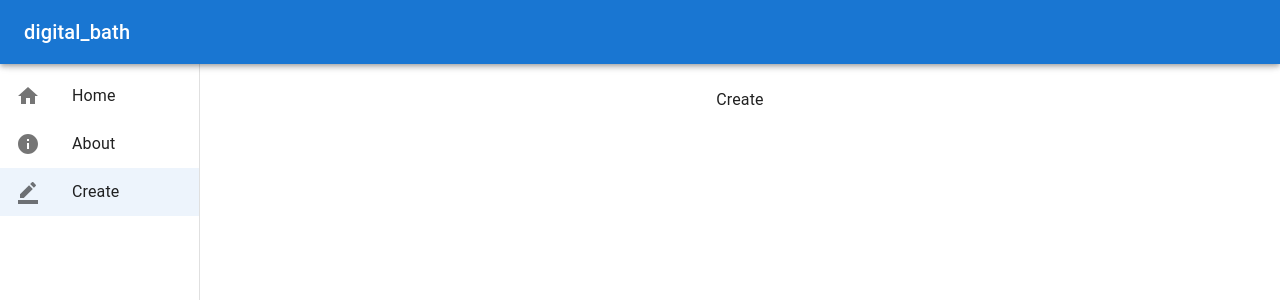
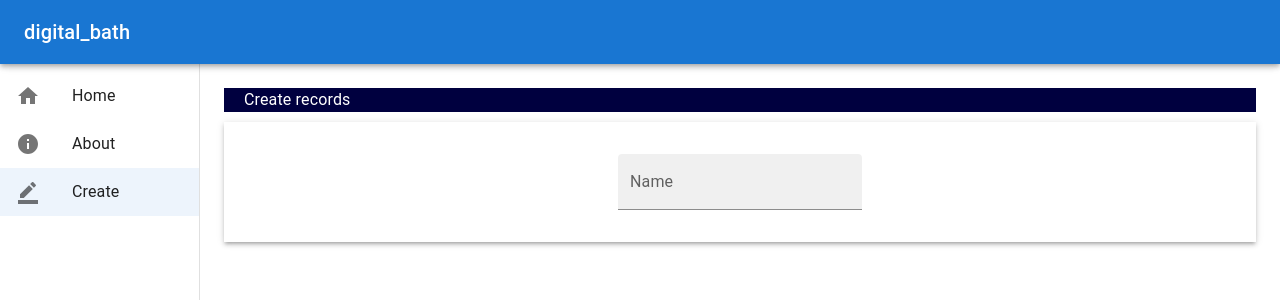
Before and after one commit to PatSternberg/digipenpal, a React (Create React App) app in the folder frontend/: page /create in a window 1280 px wide. Shown: the top 300 px of the page. Built offline with nearby package versions, Linux system fonts and the light colour scheme.

Commit message:
Add first form to frontend create page

```diff
--- a/frontend/package.json
+++ b/frontend/package.json
@@ -7,11 +7,13 @@
     "@emotion/styled": "^11.11.5",
     "@mui/icons-material": "^5.15.15",
     "@mui/material": "^5.15.15",
+    "@mui/x-date-pickers": "^7.1.1",
     "@testing-library/jest-dom": "^5.17.0",
     "@testing-library/react": "^13.4.0",
     "@testing-library/user-event": "^13.5.0",
     "react": "^18.2.0",
     "react-dom": "^18.2.0",
+    "react-hook-form": "^7.51.2",
     "react-router-dom": "^6.22.3",
     "react-scripts": "5.0.1",
     "web-vitals": "^2.1.4"
--- a/frontend/src/components/Create.js
+++ b/frontend/src/components/Create.js
@@ -1,9 +1,44 @@
+import React from 'react'
+import { Box, Typography } from '@mui/material'
+// import MyDatePickerField from './forms/myDatePickerField'
+import MyTextField from './forms/myTextField'
+// import MySelectField from '.forms/mySelectField'
+// import MyMultilinetField from '.forms/myMultilineField'
+import { useForm } from 'react-hook-form'
 
-import React from 'react'
+
+
 
 function Create() {
+  const {handleSubmit, reset, setValue, control} = useForm()
+
   return (
-    <div>Create</div>
+    <div>
+      <Box sx={{display:'flex', width:'100%', backgroundColor:'#00003f', marginBottom:'10px'}}>
+
+        <Typography sx={{marginLeft:'20px', color:'#fff'}}>
+          Create records
+        </Typography>
+
+      </Box>
+
+      <Box sx={{display:'flex', widht:'100%', boxShadow:3, padding:4, flexDirection:'column'}}>
+
+        <Box>
+          <MyTextField
+          label='Name'
+          name='name'
+          control={control}
+          placeholder='Provide a project name'>
+          </MyTextField>
+        </Box>
+
+        <Box>
+        </Box>
+
+      </Box>
+
+    </div>
   )
 }
 
--- /dev/null
+++ b/frontend/src/components/forms/myDatePickerField.js
@@ -0,0 +1,22 @@
+import * as React from 'react';
+import { AdapterDayjs } from '@mui/x-date-pickers/AdapterDayjs';
+import { LocalizationProvider } from '@mui/x-date-pickers/LocalizationProvider';
+import { DatePicker } from '@mui/x-date-pickers/DatePicker';
+import {Controller} from 'react-hook-form';
+
+export default function MyDatePickerField(props) {
+  const {label, name, control} = props
+  return (
+    <LocalizationProvider dateAdapter={AdapterDayjs}>
+      <Controller
+        name = {name}
+        control = {control}
+        render = {({
+          field: {onChange, value},
+        }) => (
+          <DatePicker label={label} />
+        )}
+        />
+    </LocalizationProvider>
+  );
+}
--- /dev/null
+++ b/frontend/src/components/forms/myMultilineField.js
@@ -0,0 +1,27 @@
+import * as React from 'react';
+import TextField from '@mui/material/TextField';
+import {Controller} from 'react-hook-form';
+
+export default function MyMultilineField(props) {
+  const {label, placeholder, name, control} = props
+  return (
+      <Controller
+        name = {name}
+        control = {control}
+        render = {({
+          field: {onChange, value},
+          fieldState: {error},
+          formState,
+        }) => (
+          <TextField
+          id="filled-multiline-static"
+          label={label}
+          multiline
+          rows={4}
+          defaultValue="Default Value"
+          variant="filled"
+          placeholder={placeholder} />
+        )}
+        />
+  );
+}
--- /dev/null
+++ b/frontend/src/components/forms/mySelectField.js
@@ -0,0 +1,44 @@
+import * as React from 'react';
+import InputLabel from '@mui/material/InputLabel';
+import MenuItem from '@mui/material/MenuItem';
+import FormControl from '@mui/material/FormControl';
+import Select from '@mui/material/Select';
+import {Controller} from 'react-hook-form';
+
+export default function MySelectField(props) {
+  const [age, setAge] = React.useState('');
+  const {label, name, control} = props
+  const handleChange = (event) => {
+    setAge(event.target.value);
+  };
+
+  return (
+
+      <FormControl variant="filled" sx={{ m: 1, minWidth: 120 }}>
+      <InputLabel id="demo-simple-select-filled-label">{label}</InputLabel>
+        <Controller
+        name = {name}
+        control = {control}
+        render = {({
+          field: {onChange, value},
+          fieldState: {error},
+          formState,
+        }) => (
+          <Select
+          labelId="demo-simple-select-filled-label"
+          id="demo-simple-select-filled"
+          value={age}
+          onChange={handleChange}
+        >
+          <MenuItem value="">
+            <em>None</em>
+          </MenuItem>
+          <MenuItem value={10}>Ten</MenuItem>
+          <MenuItem value={20}>Twenty</MenuItem>
+          <MenuItem value={30}>Thirty</MenuItem>
+        </Select>
+        )}
+        />
+      </FormControl>
+  );
+}
--- /dev/null
+++ b/frontend/src/components/forms/myTextField.js
@@ -0,0 +1,24 @@
+import * as React from 'react';
+import TextField from '@mui/material/TextField';
+import {Controller} from 'react-hook-form';
+
+export default function MyTextField(props) {
+  const {label, placeholder, name, control} = props
+  return (
+      <Controller
+        name = {name}
+        control = {control}
+        render = {({
+          field: {onChange, value},
+          fieldState: {error},
+          formState,
+        }) => (
+          <TextField
+            id="filled-basic"
+            label={label}
+            variant="filled"
+            placeholder={placeholder} />
+        )}
+        />
+  );
+}
```
Also changed, not shown: 1 other file (tests, documents, lock files or other folders).
